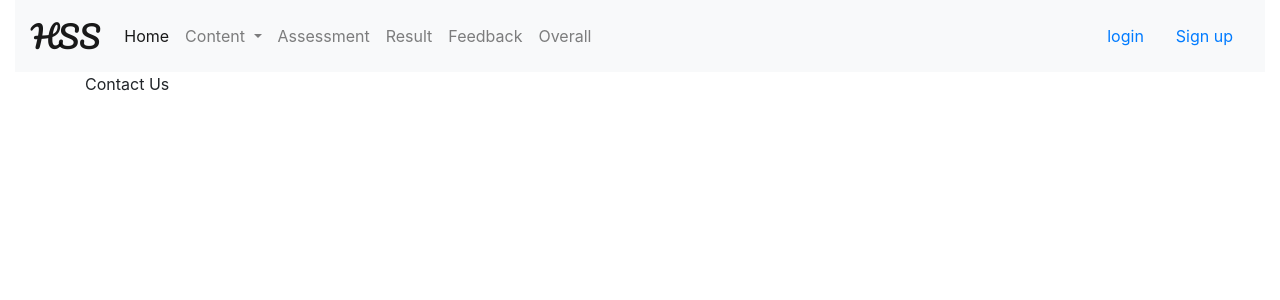
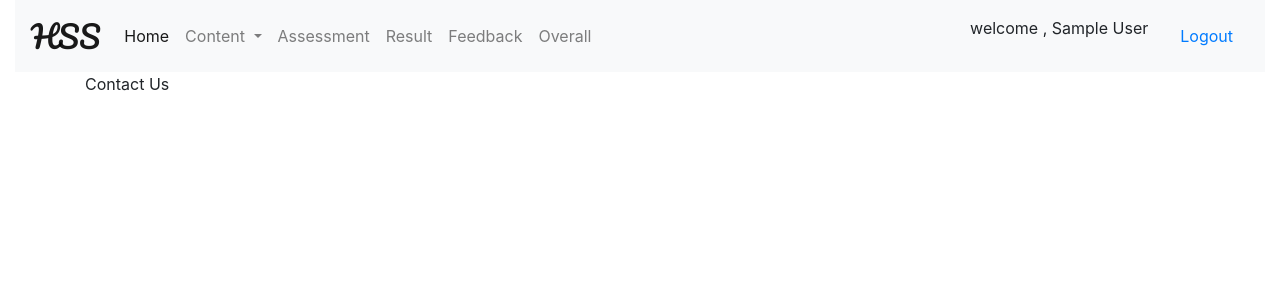
Before and after one commit to Sameam/Project2, a Flask app: page / in a window 1280 px wide. Shown: the top 300 px of the page. Run offline with Flask 2, Linux system fonts and the light colour scheme; the visitor is signed in with stand-in values (Sample User, id 1); data comes from the database, SQL or seed files in the repository; some libraries are stand-ins or nearby versions.

Commit message:
catch base html

```diff
--- a/app/templates/base.html
+++ b/app/templates/base.html
@@ -53,8 +53,13 @@
                   </ul>
                 </div>
 
-                <a class="nav-link" href="{{ url_for('login')}}">login</a>
-                <a class="nav-link" href="{{ url_for('register')}}">Sign up</a>
+                {% if current_user.is_anonymous %}
+                    <a class="nav-link" href="{{ url_for('login')}}">login</a>
+                    <a class="nav-link" href="{{ url_for('register')}}">Sign up</a>
+                {% else %}
+                    <p class="nav-link">welcome , {{ current_user.name }}</p>
+                    <a class="nav-link" href="{{ url_for('logout') }}">Logout</a>
+                {% endif %}
             </nav>
         </div>
         {% block content %} {% endblock %}
```
